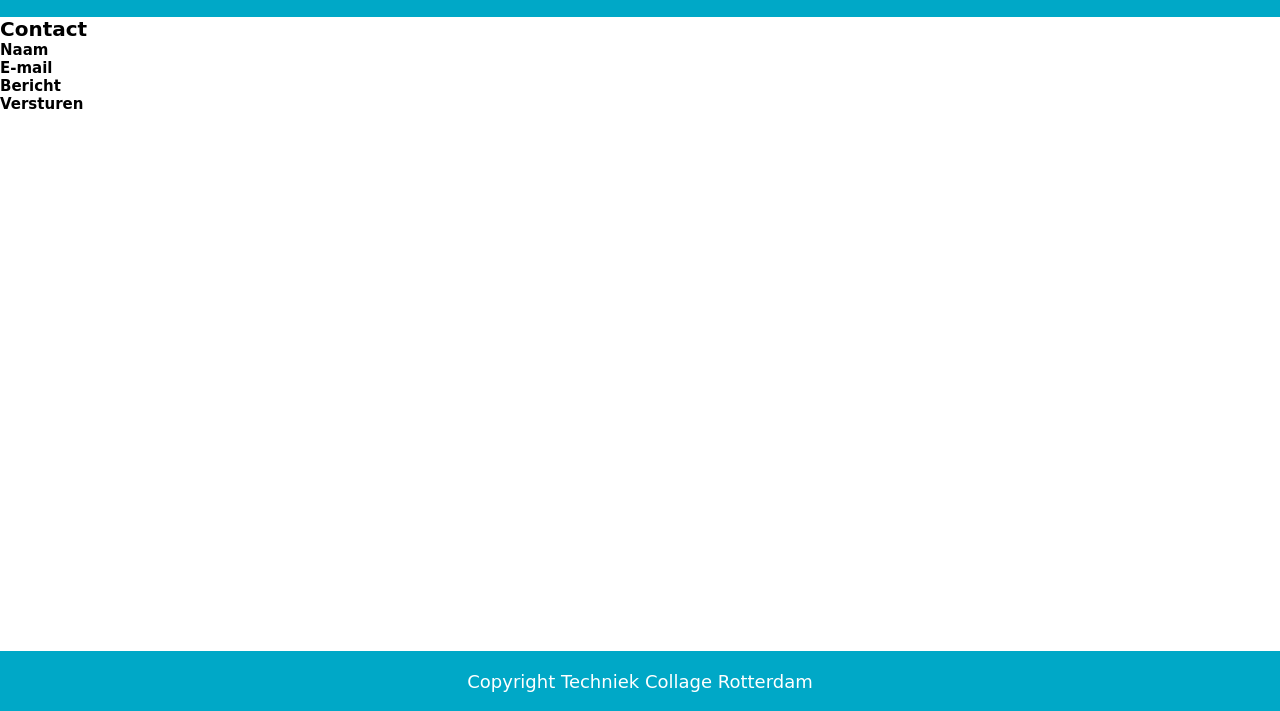
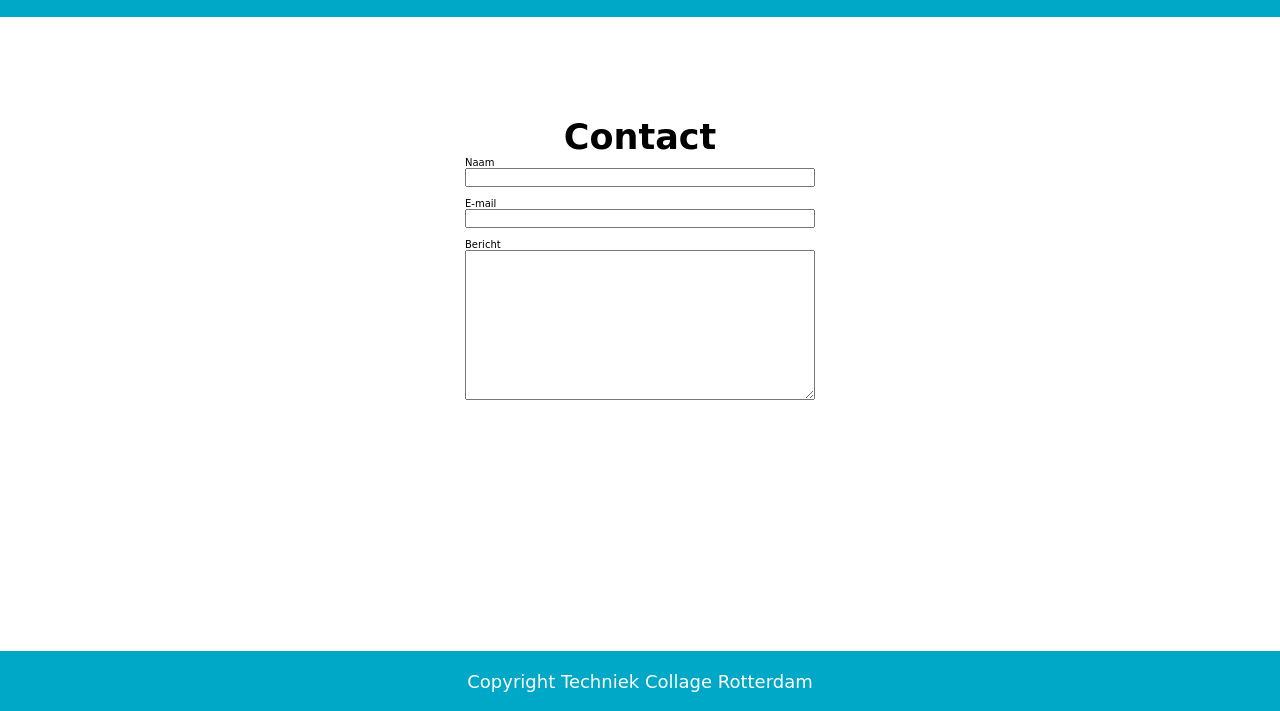
Before and after one commit to Nikayvdl/P1-html-css, a plain HTML site: page 3.1/Code/Contact.html in a window 1280 px wide. Shown: the part 89-800 px from the top of the page. Drawn offline with Linux system fonts and the light colour scheme; a web font is replaced by a local one.

Commit message:
update contact

```diff
--- a/3.1/Code/Contact.html
+++ b/3.1/Code/Contact.html
@@ -31,11 +31,23 @@
     </ul>
   </nav>
   <main>
-    <h1>Contact</h1>
-    <h2>Naam</h2>
-    <h2>E-mail</h2>
-    <h2>Bericht</h2>
-    <h2>Versturen</h2>
+    <div class="contact">
+      <header>
+        <h1>Contact</h1>
+      </header>
+      <form class="space" action="">
+
+        <label for="name"> Naam</label>
+        <input type="text">
+        <br>
+        <label for="e-mail">E-mail</label>
+        <input type="text">
+        <br>
+        <label for="text"> Bericht</label>
+        <textarea type="text" class="textarea"></textarea>
+
+      </form>
+    </div>
   </main>
 
   <footer>
--- a/3.1/Code/style.css
+++ b/3.1/Code/style.css
@@ -61,8 +61,7 @@ nav img {
 section img {
   width: 30vw;
 }
-.h1php h1{
-
+.h1php h1 {
   font-size: xxx-large;
 }
 .text {
@@ -71,7 +70,7 @@ section img {
   justify-content: space-around;
   align-items: center;
   width: 100%;
-padding: 10px;
+  padding: 10px;
 }
 .txtphp {
   font-size: large;
@@ -82,7 +81,6 @@ padding: 10px;
   width: 50%;
   margin-top: 100px;
 }
-
 footer {
   background-color: #00a8c7;
   height: 60px;
@@ -94,7 +92,23 @@ footer {
   align-items: center;
   color: white;
   font-size: large;
-
+}
+.contact {
+  display: flex;
+  flex-direction: column;
+  align-items: center;
+}
+input {
+  width: 350px;
+}
+.space {
+  display: flex;
+  flex-direction: column;
+  justify-content: space-between;
+}
+.textarea {
+  width: 350px;
+  height: 150px;
 }
 .dropdown-content {
   display: none;
```
Also changed, not shown: 3.1/Code/HTML-CSS.html (+0 -2 lines), 3.1/Code/PHP.html (+1 -1 lines).
